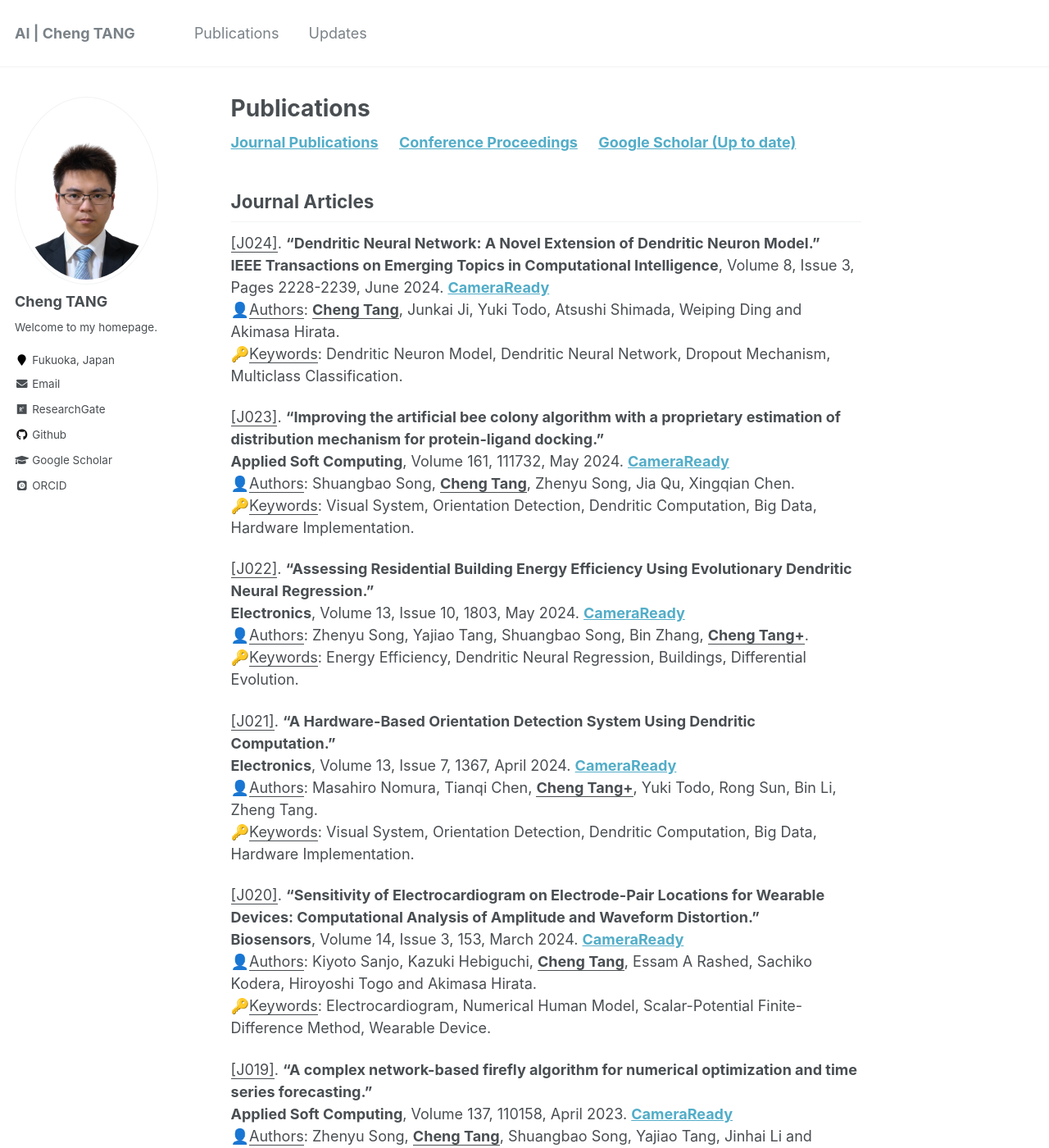
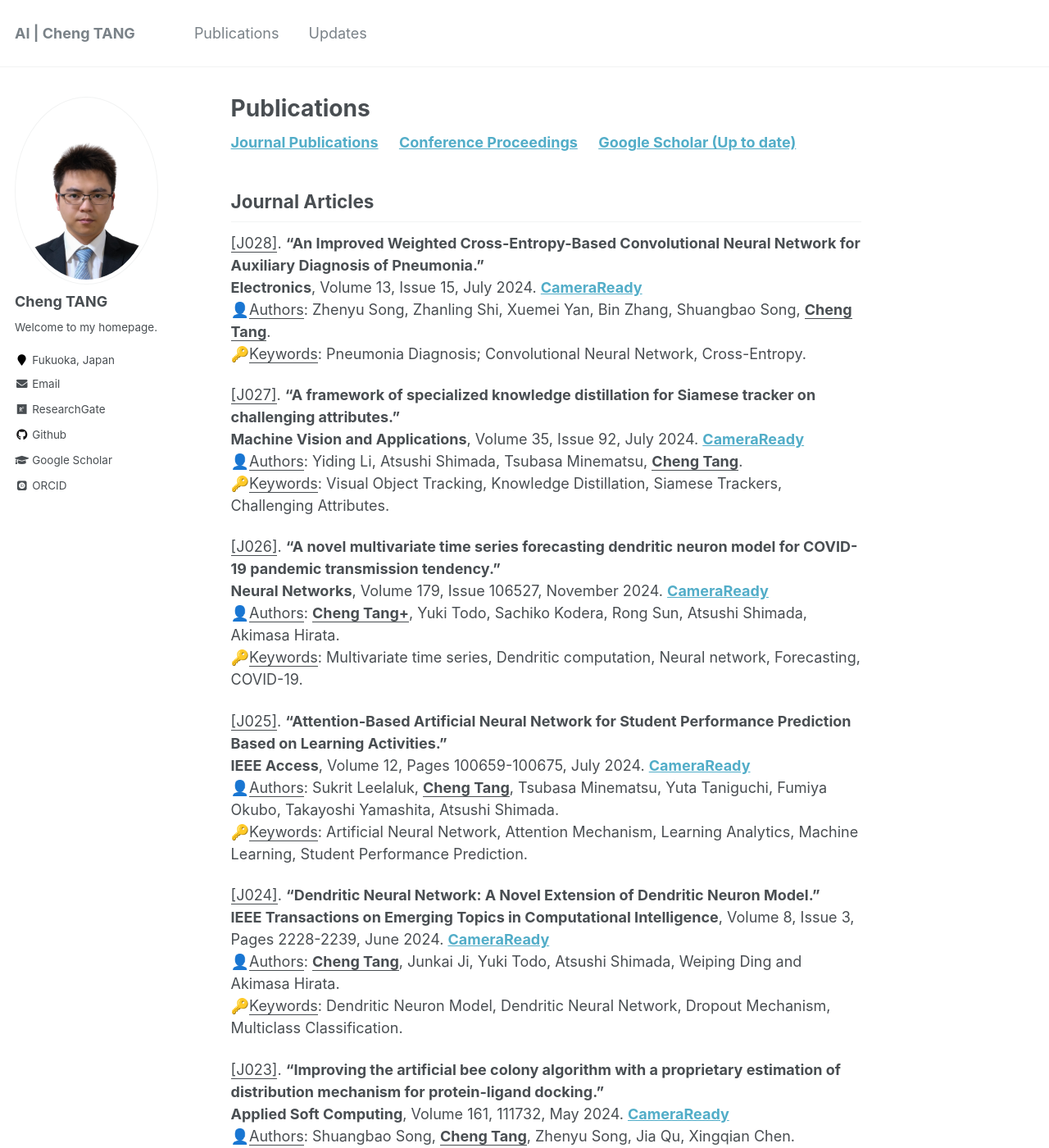
Before and after one commit to ChengTANG-AI/chengtang-ai.github.io, a Jekyll site: the page built from _pages/JournalPublications.md, in a window 1280 px wide and 1400 px high. Shown: the whole window at 82% size. Built offline with Jekyll 4.4.1, drawn with Linux system fonts in a browser that asks for light colours; some web fonts are replaced.

Commit message:
Update JournalPublications.md

```diff
--- a/_pages/JournalPublications.md
+++ b/_pages/JournalPublications.md
@@ -11,6 +11,25 @@ author_profile: true
 Journal Articles
 </h2>
 
+<u>[J028]</u>. **"An Improved Weighted Cross-Entropy-Based Convolutional Neural Network for Auxiliary Diagnosis of Pneumonia."**
+**Electronics**, Volume 13, Issue 15, July 2024. **[CameraReady](https://doi.org/10.3390/electronics13152929)**
+👤<u>Authors</u>: Zhenyu Song, Zhanling Shi, Xuemei Yan, Bin Zhang, Shuangbao Song, **<u>Cheng Tang</u>**.
+🔑<u>Keywords</u>:  Pneumonia Diagnosis; Convolutional Neural Network, Cross-Entropy.
+
+<u>[J027]</u>. **"A framework of specialized knowledge distillation for Siamese tracker on challenging attributes."**
+**Machine Vision and Applications**, Volume 35, Issue 92, July 2024. **[CameraReady](https://doi.org/10.1007/s00138-024-01578-4)**
+👤<u>Authors</u>: Yiding Li, Atsushi Shimada, Tsubasa Minematsu, **<u>Cheng Tang</u>**.
+🔑<u>Keywords</u>:  Visual Object Tracking, Knowledge Distillation, Siamese Trackers, Challenging Attributes.
+
+<u>[J026]</u>. **"A novel multivariate time series forecasting dendritic neuron model for COVID-19 pandemic transmission tendency."**
+**Neural Networks**, Volume 179, Issue 106527, November 2024. **[CameraReady](https://doi.org/10.1016/j.neunet.2024.106527)**
+👤<u>Authors</u>: **<u>Cheng Tang+</u>**, Yuki Todo, Sachiko Kodera, Rong Sun, Atsushi Shimada, Akimasa Hirata.
+🔑<u>Keywords</u>: Multivariate time series, Dendritic computation, Neural network, Forecasting, COVID-19.
+
+<u>[J025]</u>. **"Attention-Based Artificial Neural Network for Student Performance Prediction Based on Learning Activities."**
+**IEEE Access**, Volume 12, Pages 100659-100675, July 2024. **[CameraReady](https://doi.org/10.1109/ACCESS.2024.3429554)**
+👤<u>Authors</u>: Sukrit Leelaluk, **<u>Cheng Tang</u>**, Tsubasa Minematsu, Yuta Taniguchi, Fumiya Okubo, Takayoshi Yamashita, Atsushi Shimada.
+🔑<u>Keywords</u>: Artificial Neural Network, Attention Mechanism, Learning Analytics, Machine Learning, Student Performance Prediction.
 
 <u>[J024]</u>. **"Dendritic Neural Network: A Novel Extension of Dendritic Neuron Model."**
 **IEEE Transactions on Emerging Topics in Computational Intelligence**, Volume 8, Issue 3, Pages 2228-2239, June 2024. **[CameraReady](https://doi.org/10.1109/TETCI.2024.3367819)**
```
